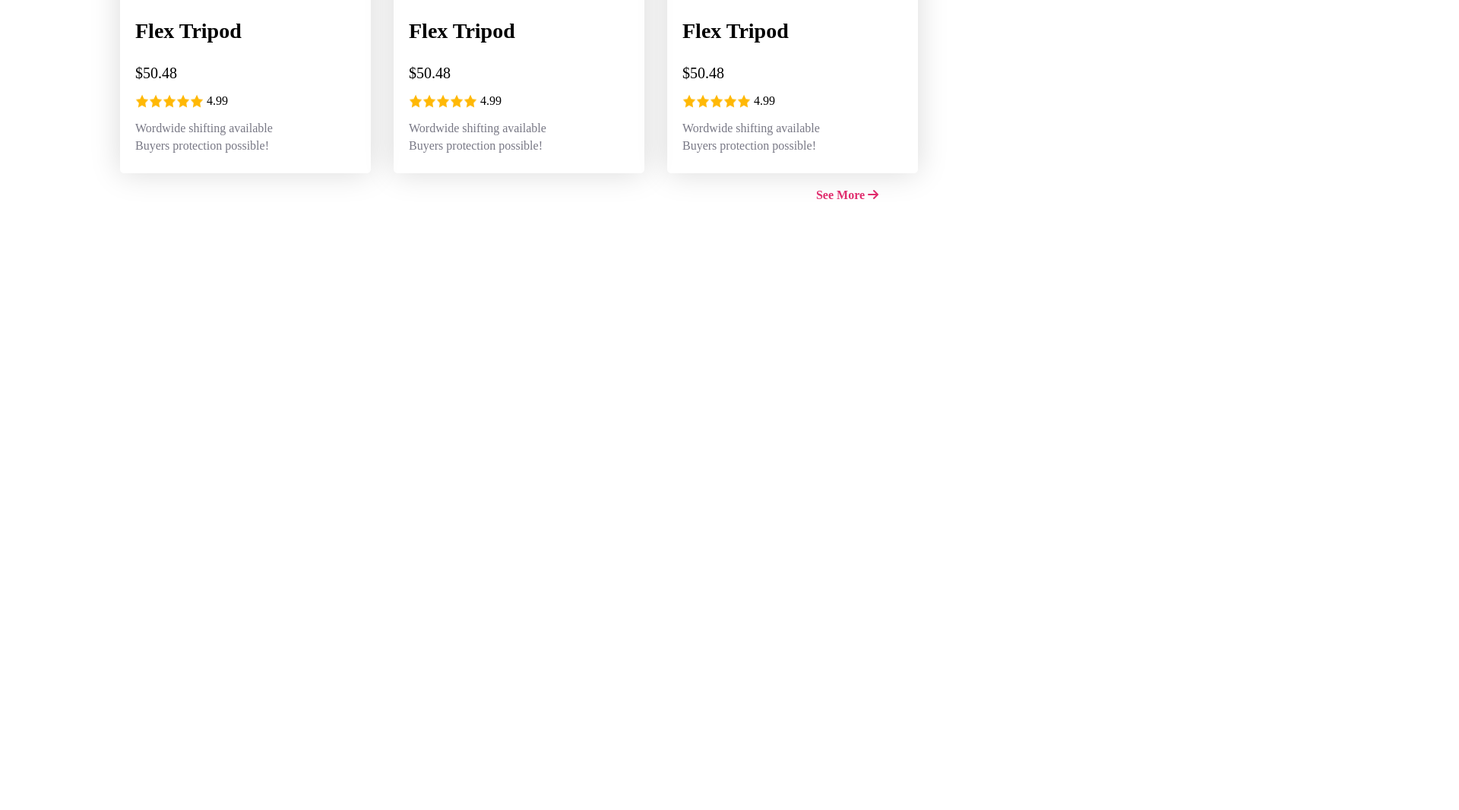
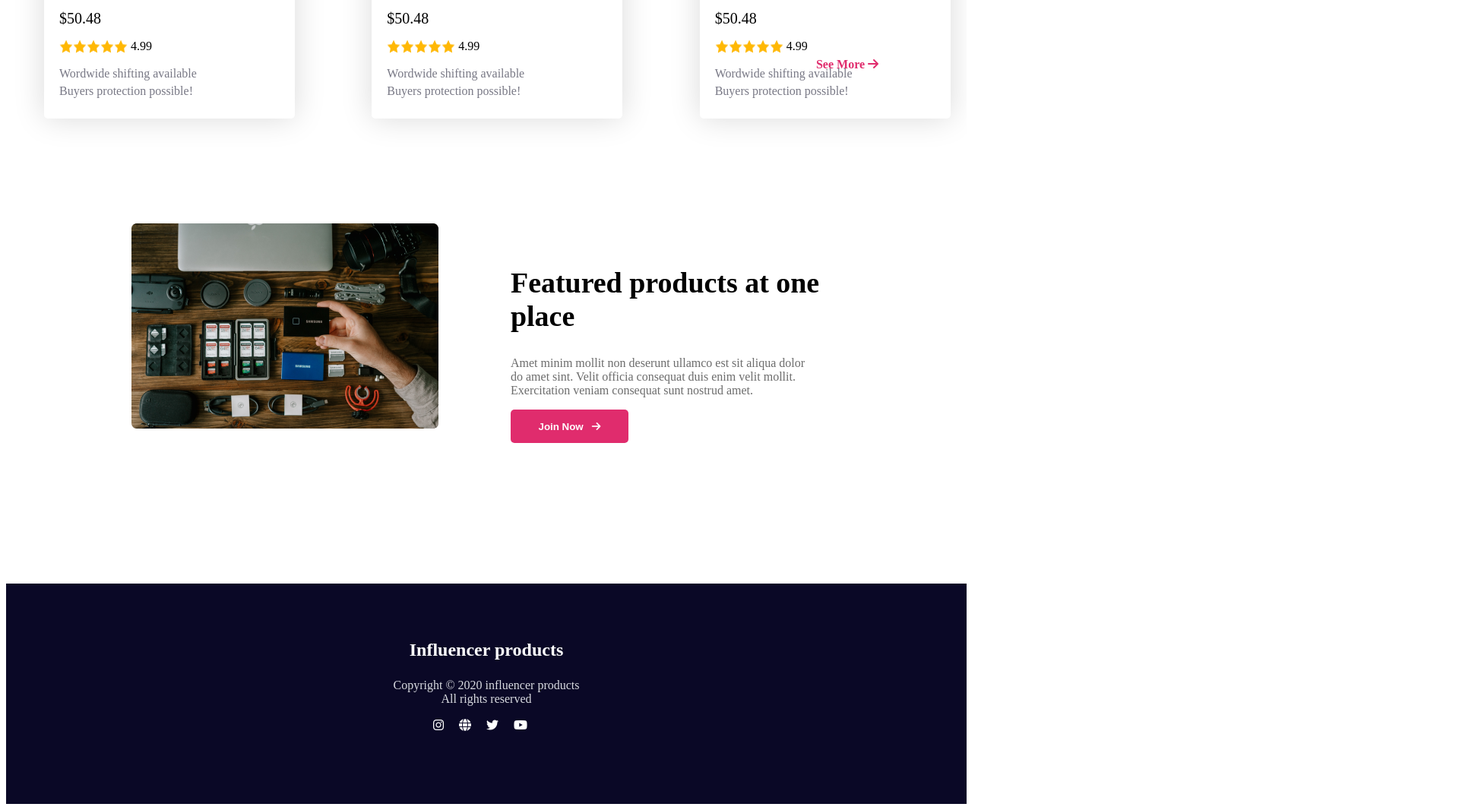
Before and after one commit to sabbir-shekh/influencer-gear, a plain HTML site: page index.html in a window 1280 px wide. Shown: the part 2304-3370 px from the top of the page at 76% size, 1920 px wide, since content can reach past the window. Before the commit the page ends 2578 px from the top, so only its background shows below. Drawn offline with Linux system fonts and the light colour scheme.

Commit message:
4th commit

```diff
--- a/index.html
+++ b/index.html
@@ -277,9 +277,32 @@ Buyers protection possible!</p>
 
 <div class="see-more">See More <i class="fa-solid fa-arrow-right"></i> </div>
 
+
+<div class="product-place">
+    <div class="place-photo">
+        <img src="./media/gear.png" alt="">
+    </div>
+
+    <div class="desk">
+        <h2>Featured products at one place</h2>
+        <p>Amet minim mollit non deserunt ullamco est sit aliqua dolor <br> do amet sint. Velit officia consequat duis enim velit mollit. <br> Exercitation veniam consequat sunt nostrud amet.</p>
+        <button>Join Now &nbsp; <i class="fa-solid fa-arrow-right"></i> </span> </button>
+    </div>
+</div>
+
     </main>
     <footer>
-
+<div class="footer-item">
+<h3>Influencer products</h3>
+<div class="copy">Copyright © 2020  influencer products</div>
+<div class="reserved">All rights reserved</div>
+<div class="footer-icon">
+<i class="fa-brands fa-instagram"></i>
+<i class="fa-solid fa-globe"></i>
+<i class="fa-brands fa-twitter"></i>
+<i class="fa-brands fa-youtube"></i>
+</div>
+</div>
     </footer>
 </body>
 </html>
--- a/style.css
+++ b/style.css
@@ -1,3 +1,9 @@
+
+
+html, body{
+    overflow-x: hidden;
+}
+
 
 /* nav ber */
 .navber{
@@ -5,6 +11,7 @@
     justify-content: space-between;
     align-items:center;
     margin: 0px 120px;
+
 
 }
 .ber ul{
@@ -64,6 +71,7 @@ font-size:1.25rem;
     display: flex;
     justify-content: space-around;
     margin: 70px 165px;
+
 }
 
 .star ul{
@@ -74,18 +82,12 @@ font-size:1.25rem;
 
 /* card */
 
-
-.crd-title{
-    text-align: center;
-    font-size: 1.75rem;
-    color: rgba(58, 58, 58, 1);
- padding-top: 100px;
-}
 .card-container{
  display: grid;
       grid-template-columns: repeat(3, 1fr);
       gap: 30px;
-      margin: 100px 197px 100px 150px;
+
+
 
 }
 .card{
@@ -96,8 +98,18 @@ font-size:1.25rem;
   box-shadow: 0px 0px 40px 0px rgba(0, 0, 0, 0.15);
   border-radius: 5px;
  padding: 16px 0px;
+margin-left: 50px;
 
 }
+
+.crd-title{
+    text-align: center;
+    font-size: 1.75rem;
+    color: rgba(58, 58, 58, 1);
+ padding-top: 100px;
+}
+
+
 
 .photo{
     align-items: center;
@@ -106,6 +118,7 @@ font-size:1.25rem;
 .card-title{
     font-size: 1.75rem;
     margin-left: 20px;
+
 }
 .mrp{
     font-size: 1.25rem;
@@ -134,3 +147,78 @@ margin-right: -950px;
 margin-top: -80px;
 
 }
+
+/* product-place */
+
+.product-place{
+    display: flex;
+    justify-content: space-around;
+    align-items: center;
+    margin: 200px 165px;
+    gap: 95px;
+
+}
+
+
+.desk{
+    width: 610px;
+    height: 225px;
+
+}
+
+.desk h2{
+    font-size: 2.37rem;
+    font-weight: bold;
+}
+
+.desk p{
+    font-size: 1rem;
+
+    color: #6C6C6C;
+}
+
+.desk button{
+    font-weight: bold;
+    color: white;
+    background-color: #E02C6D;
+    border: none;
+    border-radius: 5px;
+
+    width: 155px;
+    height: 44px;
+}
+/* footer */
+footer{
+background-color:#0A0826;
+
+}
+.footer-item{
+
+  height: 240px;
+    color: white;
+    text-align: center;
+    align-items: center;
+   padding-top: 50px;
+}
+
+.footer-item h3{
+    font-size: 1.50rem;
+    font-weight: bold;
+}
+.copy{
+    font-size: 1rem;
+    color: rgba(217, 219, 225, 1);
+}
+.reserved{
+    font-size: 1rem;
+    color: rgba(217, 219, 225, 1);
+}
+
+.footer-icon{
+    padding-top: 17px;
+
+}
+
+.footer-icon i{
+    padding-right: 16px;
+}
```
